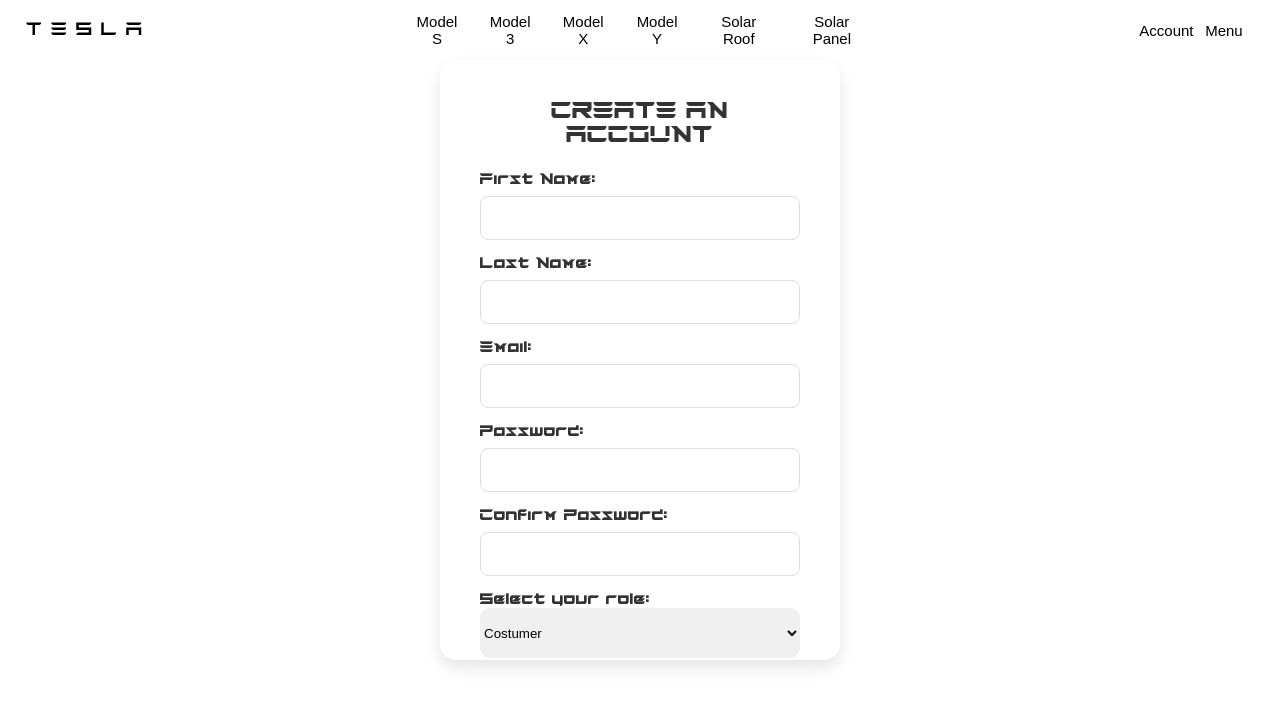
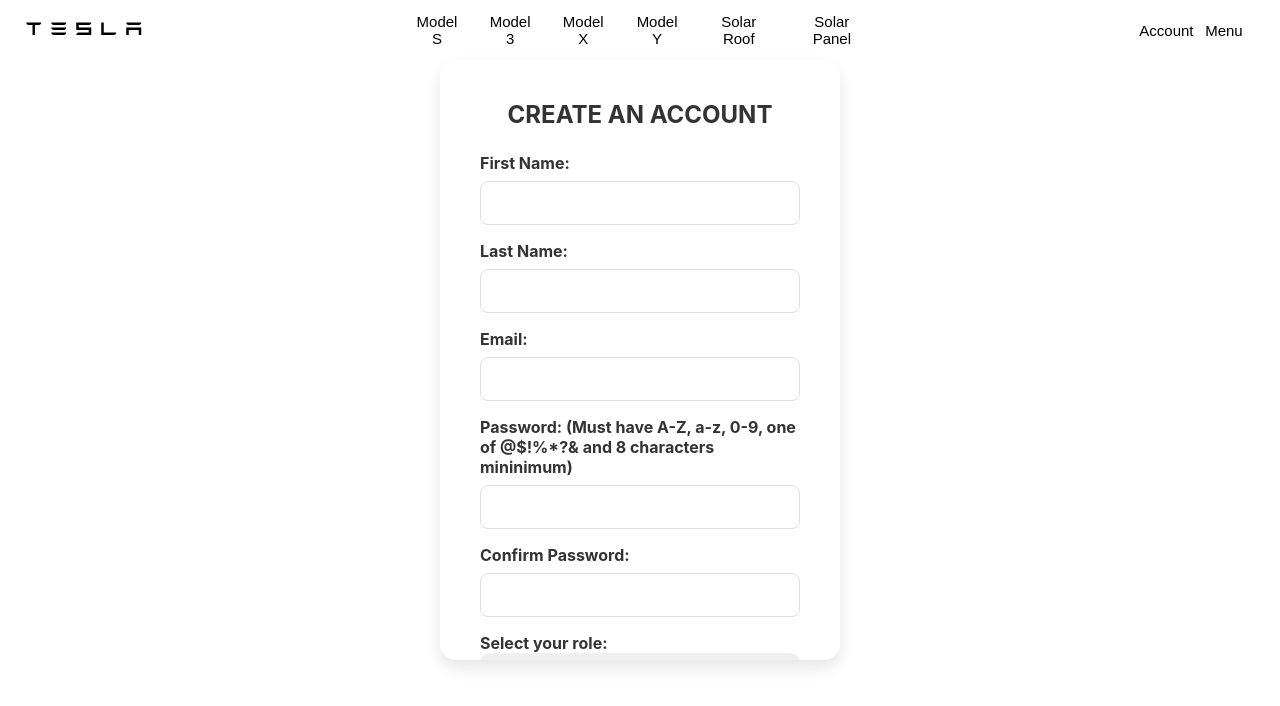
Before and after one commit to juandiegovelsol/topv26-project-front, a React (Create React App) app: page /TeslaRegistrationForm in a window 1280 px wide. Shown: the top 706 px of the page. Built offline with nearby package versions, Linux system fonts and the light colour scheme.

Commit message:
Fix: signin scss

```diff
--- a/src/resources/pages/TeslaRegistrationForm/TeslaRegistrationForm.jsx
+++ b/src/resources/pages/TeslaRegistrationForm/TeslaRegistrationForm.jsx
@@ -109,7 +109,7 @@
           />
         </label>
         <label>
-          Password:
+          {`Password: (Must have A-Z, a-z, 0-9, one of @$!%*?& and 8 characters mininimum)`}
           <input
             type="password"
             value={password}
--- a/src/resources/pages/TeslaRegistrationForm/teslaRegistrationForm.scss
+++ b/src/resources/pages/TeslaRegistrationForm/teslaRegistrationForm.scss
@@ -1,7 +1,7 @@
-@font-face {
+/* @font-face {
   font-family: "TeslaFont";
   src: url("../../fonts/TESLA.ttf");
-}
+} */
 .pre_form {
   form {
     max-height: 600px;
@@ -18,7 +18,7 @@
   }
 
   h2 {
-    font-family: "TeslaFont";
+    /* font-family: "TeslaFont"; */
     text-align: center;
     margin-bottom: 24px;
     color: #333;
@@ -35,7 +35,7 @@
     font-weight: bold;
     text-align: left;
     width: 100%;
-    font-family: "TeslaFont";
+    /* font-family: "TeslaFont"; */
   }
 
   input[type="text"],
```
